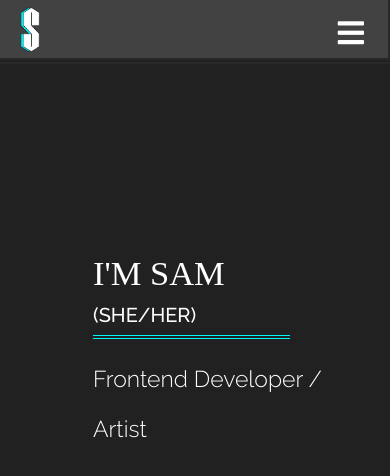
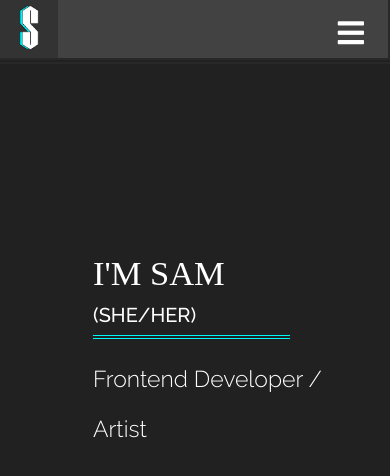
Before and after one commit to SamKeathley/Portfolio, a plain HTML site: page index.html in a window 390 px wide. Drawn offline with nearby package versions, Linux system fonts and the light colour scheme; a web font is replaced by a local one.

Commit message:
edited logo background

```diff
--- a/styles/style.scss
+++ b/styles/style.scss
@@ -220,10 +220,11 @@ hr {
 }
 .logo {
     display: block;
-    padding: 8px 0;
-    margin: 8px auto;
     height: auto;
     max-width: 100%;
+    text-align: center;
+    padding: 5px 0;
+    background-color: #333333;
 }
 .logo {
     img {
@@ -311,7 +312,7 @@ nav {
 @media only screen and (max-width: 1550px) {
     .logo {
         img {
-            max-height: 70px;
+            max-height: 65px;
         }
     }
     .home-section {
@@ -432,17 +433,15 @@ nav {
     }
     .logo {
         float: left;
-        padding: 2px 0;
-        margin: 5px 20px 10px 20px;
         display: block;
         text-align: center;
+        width: 15%;
     }
     .logo {
         img {
             max-height: 45px;
         }
     }
-
     #navigation {
         nav {
             a {
```
Also changed, not shown: styles/style.css, 1 other file.
